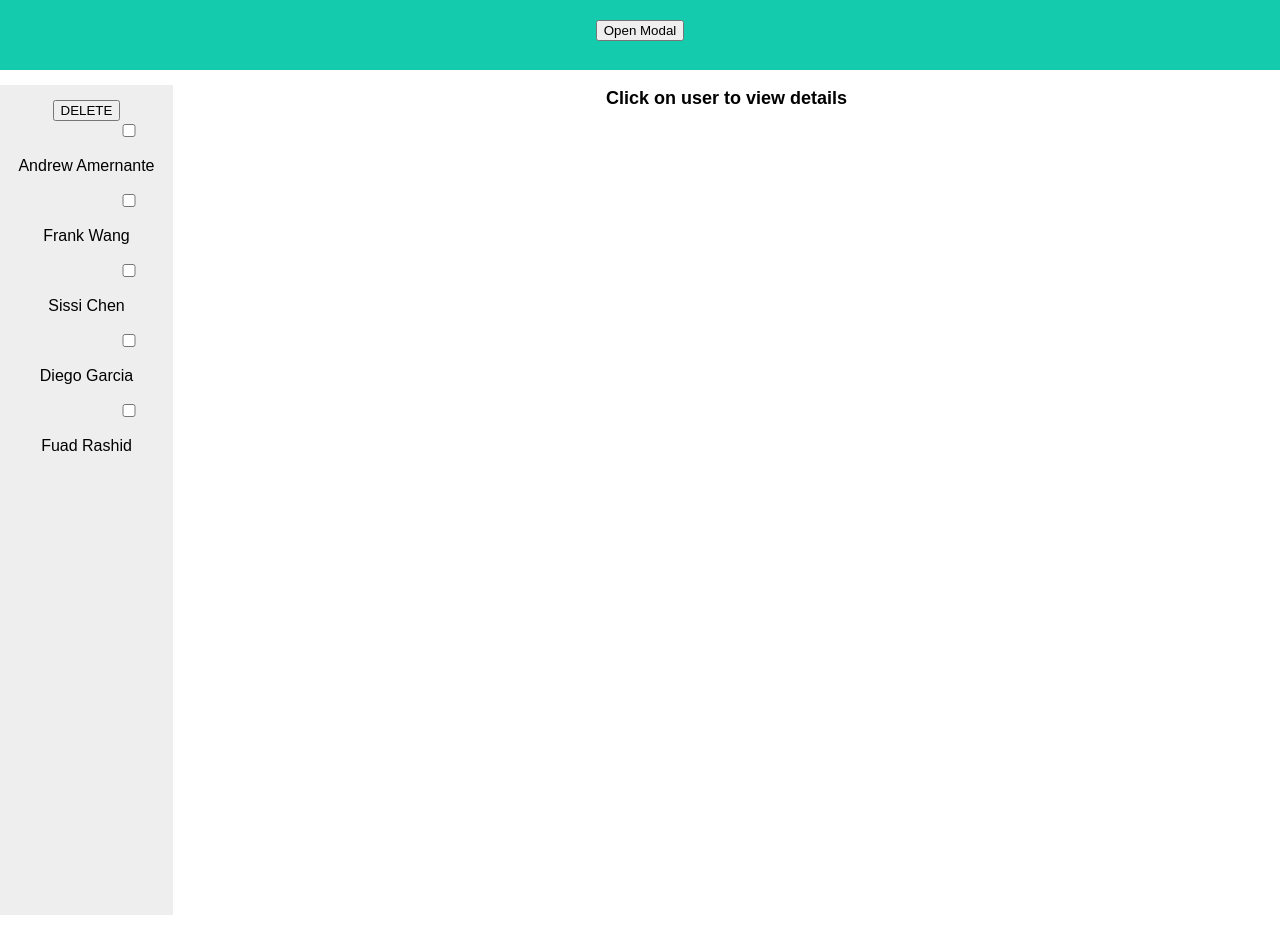
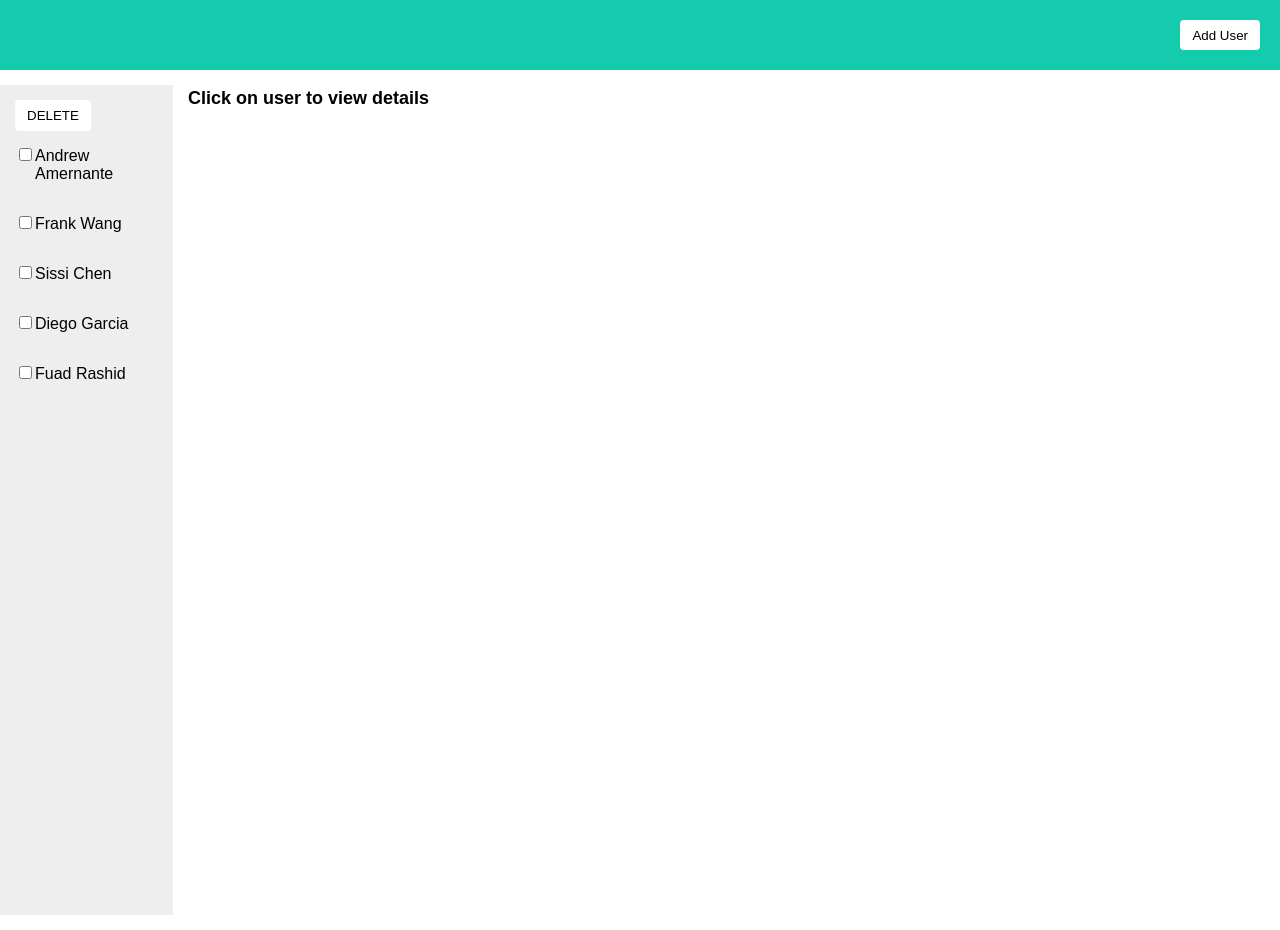
Before and after one commit to hemanthVenna/react-crud-project, a React app: page / in a window 1280 px wide. Built offline with nearby package versions, Linux system fonts and the light colour scheme.

Commit message:
final commit

```diff
--- a/src/components/App.js
+++ b/src/components/App.js
@@ -63,7 +63,7 @@ class App extends Component {
       <div className="App">
         <header className="App-header">
           {/* <h1 className="App-title">Add Coupons UI</h1> */}
-          <button onClick={this.openModal}>Open Modal</button>
+          <button onClick={this.openModal}>Add User</button>
 
         </header>
         <div className="App-intro">
@@ -81,24 +81,22 @@ class App extends Component {
           contentLabel="Example Modal"
           style={customStyles}
         >
-
           <h2 ref={subtitle => this.subtitle = subtitle}>Hello</h2>
-          <button onClick={this.closeModal}>close</button>
-          <div>I am a modal</div>
           <form>
             <div>
-              <input type="text" name="name" placeholder="Name" onBlur={this.handleNameChange} />
+              <input className="inputStyle" type="text" name="name" placeholder="Name" onBlur={this.handleNameChange} />
             </div>
             <div>
-              <input type="text" name="id" placeholder="Id" onBlur={this.handleIdChange} />
+              <input className="inputStyle" type="text" name="id" placeholder="Id" onBlur={this.handleIdChange} />
             </div>
             <div>
-            <textarea type="text" name="description" placeholder="Description" onBlur={this.handleDescriptionChange}></textarea>
+            <textarea className="inputStyle" type="text" name="description" placeholder="Description" onBlur={this.handleDescriptionChange}></textarea>
             </div>
             <div>
               <input type="submit" onClick={this.handleSubmit} />
               </div>
           </form>
+          <button onClick={this.closeModal}>close</button>
         </Modal>
 
       </div>
--- a/src/components/UserList.js
+++ b/src/components/UserList.js
@@ -31,7 +31,7 @@ class UserList extends Component {
     // }
     renderUsers = (user) => (
         user ? user.map((item,i) => (
-            <div  key={i} className="">
+            <div  key={i} className="userItem">
                 <input type="checkbox" onClick={() => this.handleCheckBox(item.name)} />
                 <p onClick={() => this.pickUser(item)}>{item.name}</p>
             </div>
--- a/src/styles/App.css
+++ b/src/styles/App.css
@@ -1,17 +1,10 @@
-.App {
-  text-align: center;
-}
-
-.App-logo {
-  animation: App-logo-spin infinite 20s linear;
-  height: 80px;
-}
-
 .App-header {
   background-color: #14ccad;
   height: 30px;
   padding: 20px;
   color: #000;
+  display: flex;
+  flex-direction: row-reverse
 }
 
 .App-title {
@@ -41,10 +34,24 @@
   margin:15px 0;
   font-size: 16px;
 }
-input,textarea{
+.inputStyle{
   width: 220px;
   padding: 8px 10px;
   border: 1px solid #ccc;
   border-radius: 4px;
+  margin-bottom: 15px;
 
 }
+.userItem{
+  display: flex;
+  flex-direction: row;
+  align-items: baseline;
+  justify-content: flex-start;
+  cursor: pointer;
+}
+button{
+  padding: 8px 12px;
+  border-radius: 4px;
+  background:#fff;
+  border:none;
+}
```
